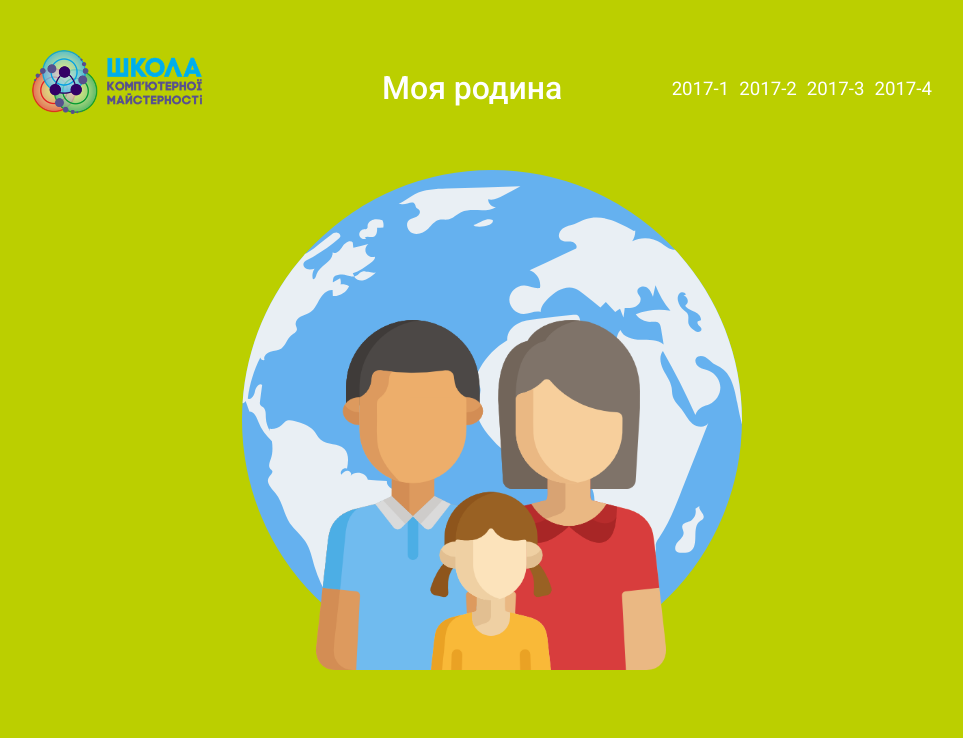
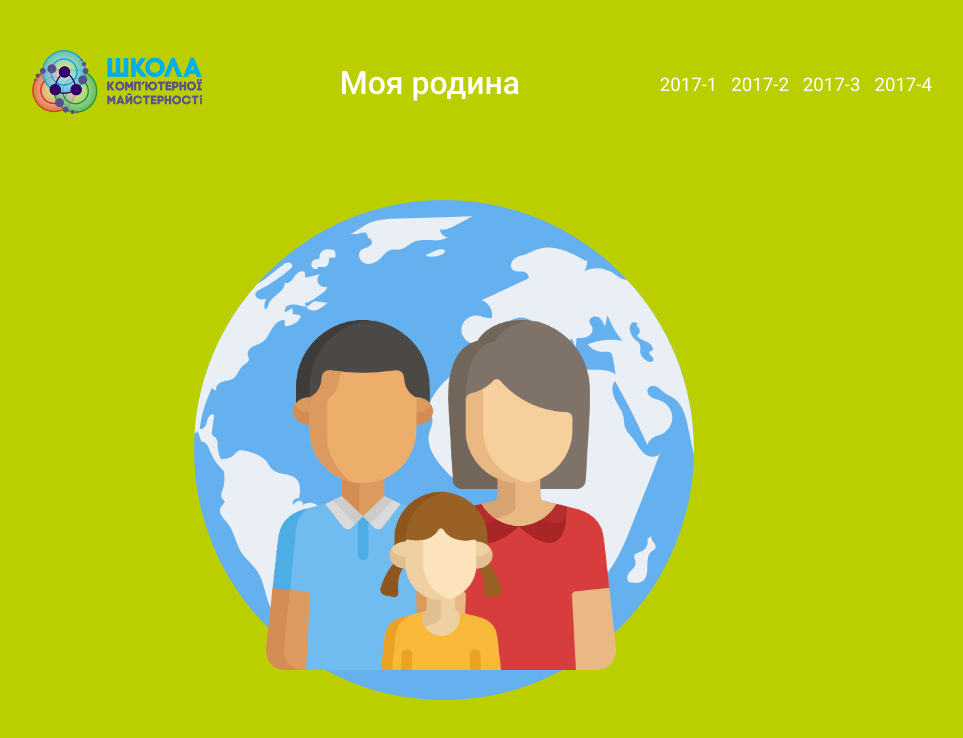
Before and after one commit to DILLIR/My_family, a plain HTML site: page Family_Syoma/index.html in a window 1280 px wide. Shown: the whole page, without its empty margins (158-1121 px from the left). Drawn offline with Linux system fonts and the light colour scheme.

Commit message:
Поправив меню

```diff
--- a/Family_Syoma/css/style.css
+++ b/Family_Syoma/css/style.css
@@ -12,6 +12,7 @@ body{
 h1{
 	font-size: 24pt;
 	font-weight: 500;
+	margin-top: 15px;
 }
 .container{
 	width: 960px;
@@ -26,28 +27,20 @@ h1{
 .logo{
 	width: 170px;
 	float: left;
-	margin-right: 180px;
 }
 .header_title{
-	font-size: 30px;
-	font-weight: bold;
 	width: 320px;
-	float: left;
 	margin: 0 auto;
-}
-.header_title h1{
-	margin: 0 auto;
-	margin-top: 20px;
+	float: right;
 }
 .header_navigation{
 	float: right;
-	margin-top: -18px;
+	line-height: 70px;
 }
 .header_navigation li{
-	float: left;
+	display: inline;
 	list-style: none;
 	margin-right: 10px;
-	line-height: 0px;
 }
 .header_navigation li:last-child{
 	margin-right: 0px;
@@ -55,12 +48,13 @@ h1{
 .earth{
 	width: 500px;
 	position: relative;
-	left: 25%;
+	top: 30px;
+	left: 20%;
 	z-index: -1;
 }
 .family{
 	position: relative;
-	left: -190px;
+	left: -240px;
 	top: 0px;
 	width: 350px;
 }
--- a/Family_Syoma/index.html
+++ b/Family_Syoma/index.html
@@ -10,16 +10,18 @@
 	<body>
 		<div class="container">
 			<header class="header">
+
+				<ul class="header_navigation">
+						<li><a href="#">2017-1</a></li>
+						<li><a href="#">2017-2</a></li>
+						<li><a href="#">2017-3</a></li>
+						<li><a href="#">2017-4</a></li>
+				</ul>
 				<img src="img/лого_шкм_укр.png" alt="logo" class="logo">
 				<div class="header_title">
 					<h1>Моя родина</h1>
 				</div>
-				<ul class="header_navigation">
-					<li><a href="#">2017-1</a></li>
-					<li><a href="#">2017-2</a></li>
-					<li><a href="#">2017-3</a></li>
-					<li><a href="#">2017-4</a></li>
-				</ul>
+
 			</header>
 			<img src="img/globe.svg" alt="earth" class="earth">
 			<img src="img/family.png" class="family" alt="My family">
```
